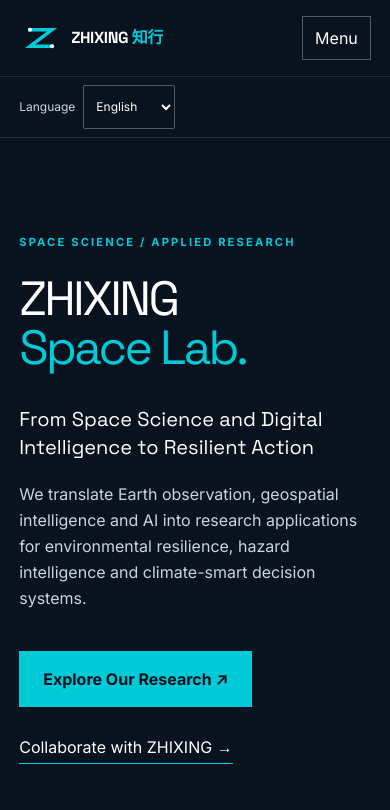
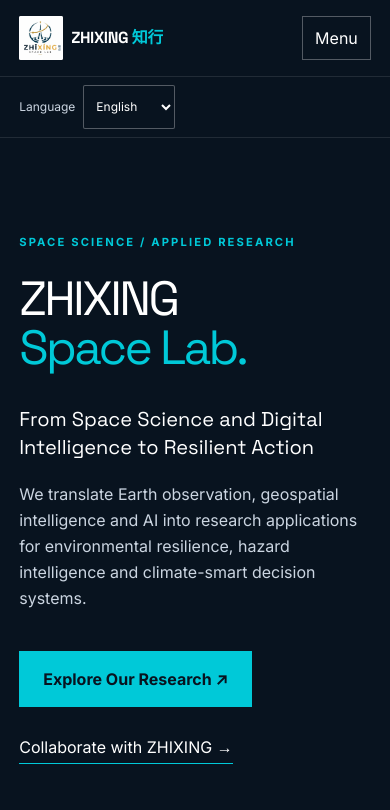
Before and after one commit to PaulPusp/ZHIXING_LAB, a Next.js app: page / in a window 390 px wide. Shown: the top 810 px of the page. Built offline with nearby package versions, Linux system fonts and the light colour scheme.

Commit message:
Restore requested lab and institutional logos

```diff
--- a/app/globals.css
+++ b/app/globals.css
@@ -3,3 +3,6 @@
 body{overflow-x:hidden}.placeholder{overflow-wrap:anywhere}h1,h2,h3,p{overflow-wrap:break-word}button,select,a{touch-action:manipulation}
 
 .buaa-seal{display:inline-block;position:relative;width:var(--seal-size);height:var(--seal-size);border-radius:50%;overflow:hidden;background:#fff;flex:none}.buaa-seal img{display:block;width:100%;height:100%;object-fit:contain;border-radius:50%}
+
+
+.site-watermark{position:fixed;inset:0;z-index:0;pointer-events:none;background-repeat:no-repeat;background-position:center 52%;background-size:min(1160px,94vw) auto;mix-blend-mode:multiply;opacity:.11}body>main,body>footer,body>div:not(.site-watermark){position:relative;z-index:1}@media(max-width:640px){.site-watermark{background-size:850px auto;opacity:.085}}
--- a/app/layout.tsx
+++ b/app/layout.tsx
@@ -1,2 +1,2 @@
 import type {Metadata} from 'next';import {Inter,Space_Grotesk} from 'next/font/google';import './globals.css';import {LanguageProvider} from '@/lib/i18n';import Header from '@/components/Header';import Footer from '@/components/Footer';
-const inter=Inter({subsets:['latin'],variable:'--font-inter',display:'swap'});const space=Space_Grotesk({subsets:['latin'],variable:'--font-space',display:'swap'});const basePath=process.env.NEXT_PUBLIC_REPO_NAME?`/${process.env.NEXT_PUBLIC_REPO_NAME.replace(/^\/+|\/+$/g,'')}`:'';export const metadata:Metadata={title:{default:'ZHIXING Space Lab',template:'%s | ZHIXING Space Lab'},description:'Applied Earth observation, geospatial intelligence and resilience research.',icons:{icon:[{url:`${basePath}/zhixing-mark.svg?v=2`,type:'image/svg+xml',sizes:'192x192'}]}};export default function RootLayout({children}:{children:React.ReactNode}){return <html lang="en" className={`${inter.variable} ${space.variable}`}><body className="font-sans antialiased"><LanguageProvider><Header/><main>{children}</main><Footer/></LanguageProvider></body></html>}
+const inter=Inter({subsets:['latin'],variable:'--font-inter',display:'swap'});const space=Space_Grotesk({subsets:['latin'],variable:'--font-space',display:'swap'});const basePath=process.env.NEXT_PUBLIC_REPO_NAME?`/${process.env.NEXT_PUBLIC_REPO_NAME.replace(/^\/+|\/+$/g,'')}`:'';export const metadata:Metadata={title:{default:'ZHIXING Space Lab',template:'%s | ZHIXING Space Lab'},description:'Applied Earth observation, geospatial intelligence and resilience research.',icons:{icon:[{url:`${basePath}/favicon.svg?v=3`,type:'image/svg+xml',sizes:'192x192'}]}};export default function RootLayout({children}:{children:React.ReactNode}){return <html lang="en" className={`${inter.variable} ${space.variable}`}><body className="font-sans antialiased"><div className="site-watermark" aria-hidden="true" style={{backgroundImage:`url('${basePath}/zhixing-background.webp')`}}/><LanguageProvider><Header/><main>{children}</main><Footer/></LanguageProvider></body></html>}
--- a/content/translations.json
+++ b/content/translations.json
@@ -1,5 +1,6 @@
 {
   "entries": [
+    {"source": "RCSSTEAP is hosted by Beihang University. Its formal relationship to ZHIXING has not been confirmed.", "zh": "RCSSTEAP由北京航空航天大学承办。其与知行空间实验室的正式关系尚未确认。", "fr": "Le RCSSTEAP est hébergé par l’Université Beihang. Son lien officiel avec ZHIXING n’a pas été confirmé."},
     {"source": "Website ↗", "zh": "个人网站 ↗", "fr": "Site web ↗"},
     {
       "source": "Research",
```
Also changed, not shown: app/about/page.tsx (+1 -1 lines), components/Header.tsx (+1 -1 lines), 1 other file (tests, documents, lock files or other folders).
